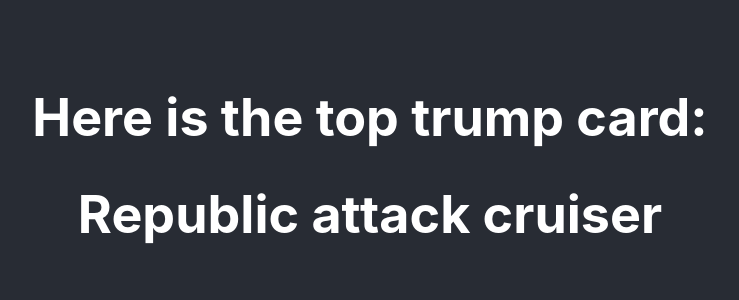
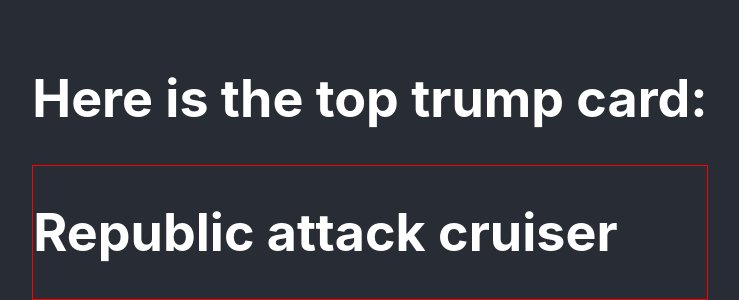
Before and after one commit to arcadia168/star-wars-top-trumps-kata, a React (Create React App) app: page / in a window 1280 px wide. Shown: the part 234-534 px from the top of the page, without its empty margins (270-1009 px from the left). Built offline with nearby package versions, Linux system fonts and the light colour scheme.

Commit message:
Create and use initial CSS for TopTrumpCard

```diff
--- a/src/App.css
+++ b/src/App.css
@@ -1,3 +1,7 @@
+:root {
+  --sizing-unit: 8px;
+};
+
 .App {
   text-align: center;
 }
--- a/src/components/TopTrumpCard/TopTrumpCard.css
+++ b/src/components/TopTrumpCard/TopTrumpCard.css
@@ -0,0 +1,5 @@
+.TopTrumpCard {
+    display: flex;
+    border: 1px solid red;
+    width: var(--sizing-unit) * 20;
+}
--- a/src/components/TopTrumpCard/TopTrumpCard.jsx
+++ b/src/components/TopTrumpCard/TopTrumpCard.jsx
@@ -1,3 +1,5 @@
+import './TopTrumpCard.css';
+
 function TopTrumpCard(props) {
     const { name } = props;
 
```
